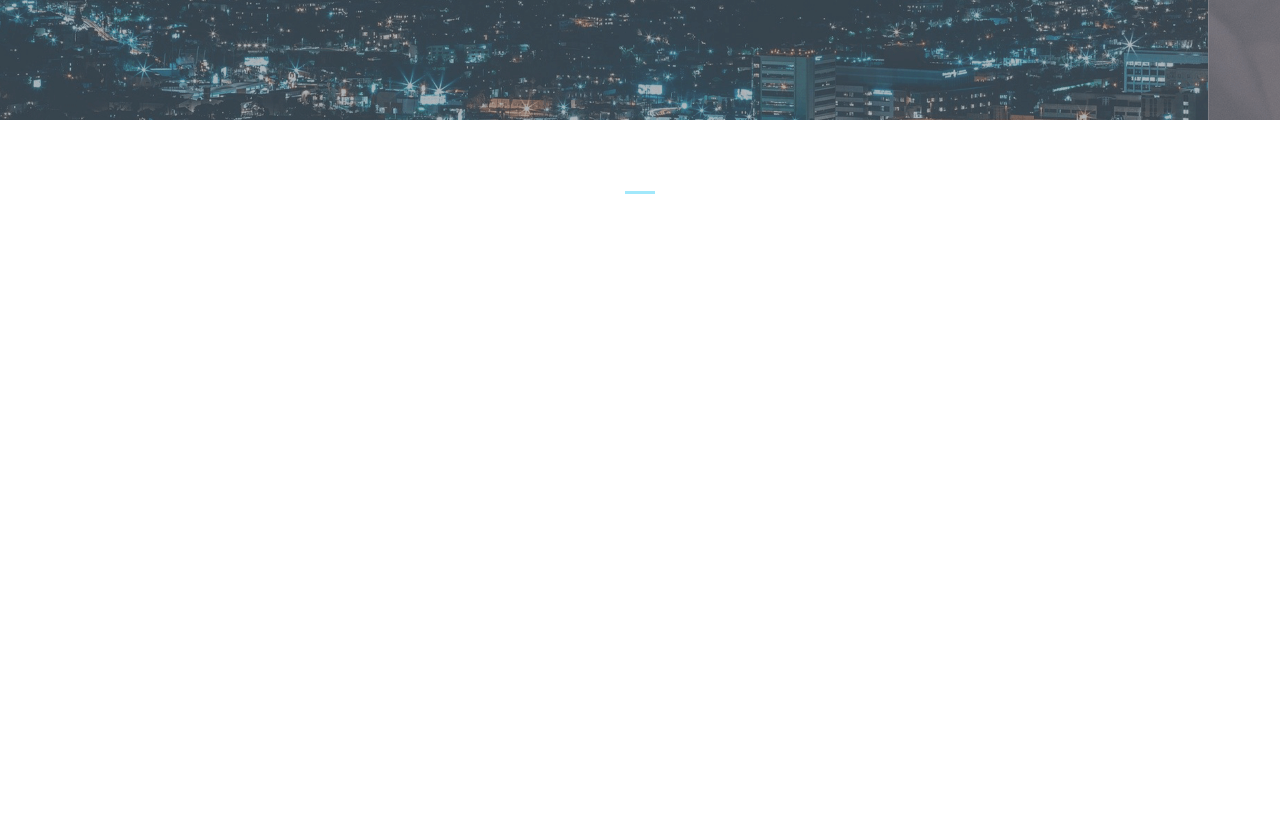
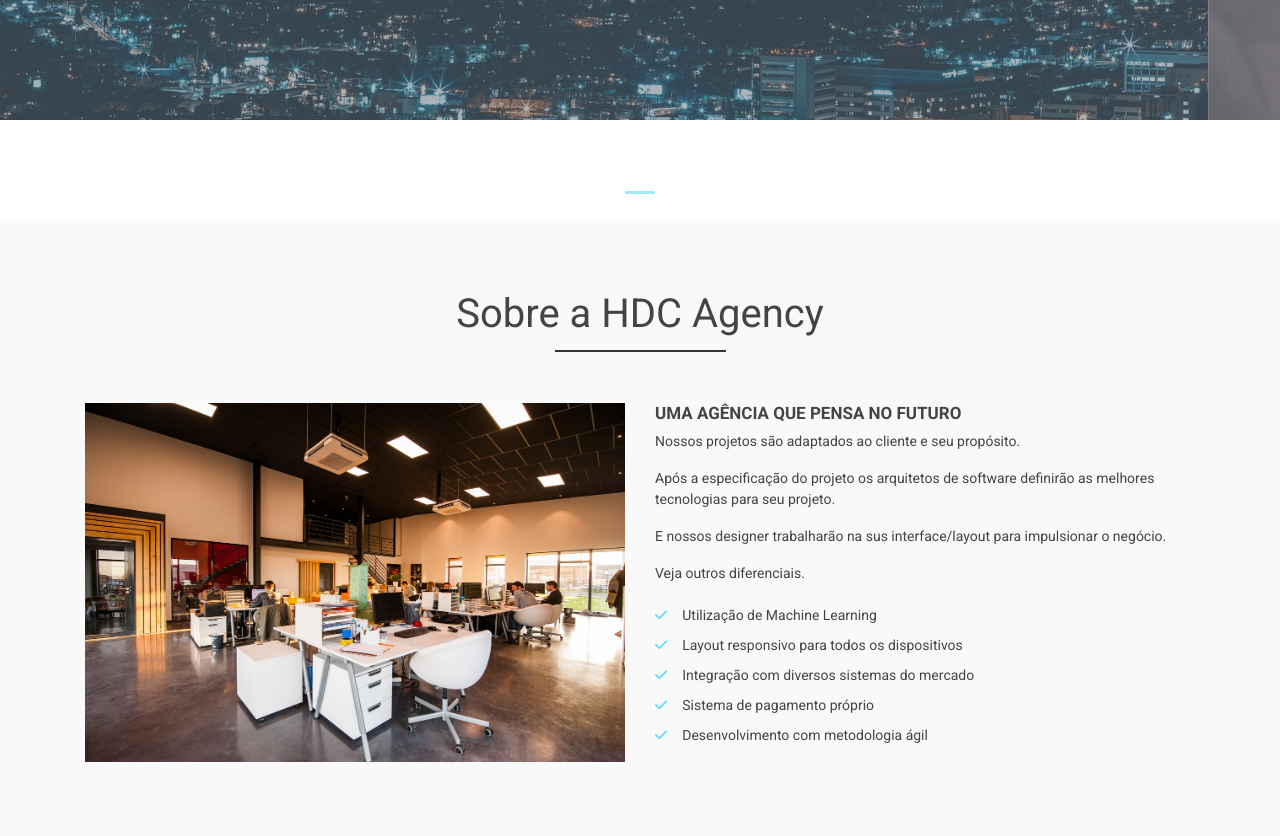
Before and after one commit to Joaovictoroliveira/Curso-Bootstrap-HDC, a plain HTML site: page index.html in a window 1280 px wide. Shown: the part 500-1336 px from the top of the page. Before the commit the page ends 800 px from the top, so only its background shows below. Drawn offline with nearby package versions, Linux system fonts and the light colour scheme.

Commit message:
Adicionando area about

```diff
--- a/css/style.css
+++ b/css/style.css
@@ -96,3 +96,45 @@
 .carousel-indicators .active {
     background-color: #65daf9;
 }
+
+/* sobre a empresa */
+#about-area {
+    background-color: #f9f9f9;
+}
+
+.main-title {
+    color: #444444;
+    margin: 0 0 65px 0;
+    font-size: 40px;
+    text-align: center;
+}
+
+.main-title::after {
+    content: "";
+    border-top: 2px solid #333333;
+    width: 15%;
+    position: absolute;
+    top: 60px;
+    left: 42.5%;
+}
+
+.about-title {
+    font-size: 17px;
+    color: #444444;
+    text-transform: uppercase;
+    font-weight: bold;
+}
+
+#about-list {
+    list-style: none;
+    padding-left: 0;
+}
+
+#about-list li {
+    line-height: 30px;
+}
+
+#about-list i {
+    color: #65daf9;
+    margin-right: 15px;
+}
--- a/index.html
+++ b/index.html
@@ -90,6 +90,32 @@
                         <span class="sr-only">Next</span>
                     </a>
                 </div>
+                <div id="about-area">
+                    <div class="container">
+                        <div class="row">
+                            <div class="col-12">
+                                <h3 class="main-title">Sobre a HDC Agency</h3>
+                            </div>
+                            <div class="col-md-6">
+                                <img class="img-fluid" src="img/agencia.jpg" alt="Agência HDC">
+                            </div>
+                            <div class="col-md-6">
+                                <h3 class="about-title">Uma agência que pensa no futuro</h3>
+                                <p>Nossos projetos são adaptados ao cliente e seu propósito.</p>
+                                <p>Após a especificação do projeto os arquitetos de software definirão as melhores tecnologias para seu projeto.</p>
+                                <p>E nossos designer trabalharão na sus interface/layout para impulsionar o negócio.</p>
+                                <p>Veja outros diferenciais.</p>
+                                <ul id="about-list">
+                                    <li><i class="fas fa-check"></i>Utilização de Machine Learning</li>
+                                    <li><i class="fas fa-check"></i>Layout responsivo para todos os dispositivos</li>
+                                    <li><i class="fas fa-check"></i>Integração com diversos sistemas do mercado</li>
+                                    <li><i class="fas fa-check"></i>Sistema de pagamento próprio</li>
+                                    <li><i class="fas fa-check"></i>Desenvolvimento com metodologia ágil</li>
+                                </ul>
+                            </div>
+                        </div>
+                    </div>
+                </div>
             </div>
         </main>
 
```
